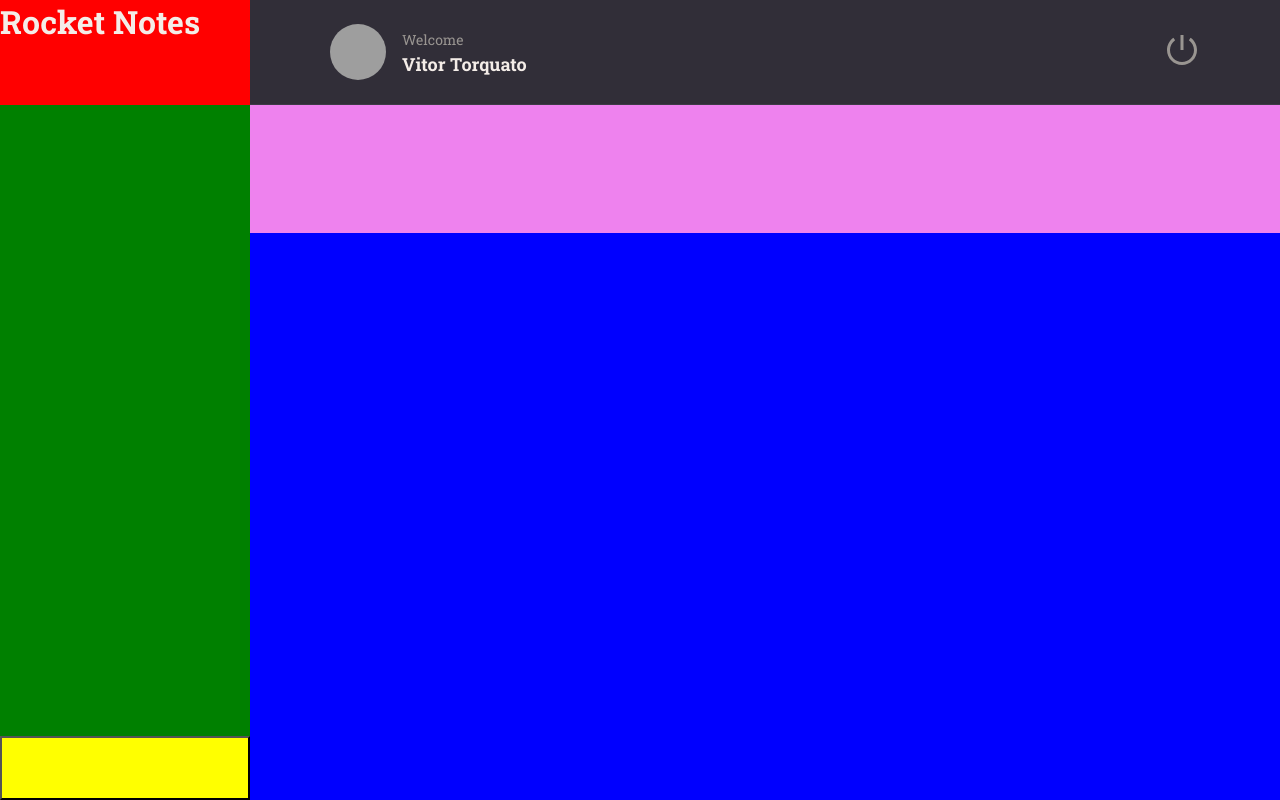
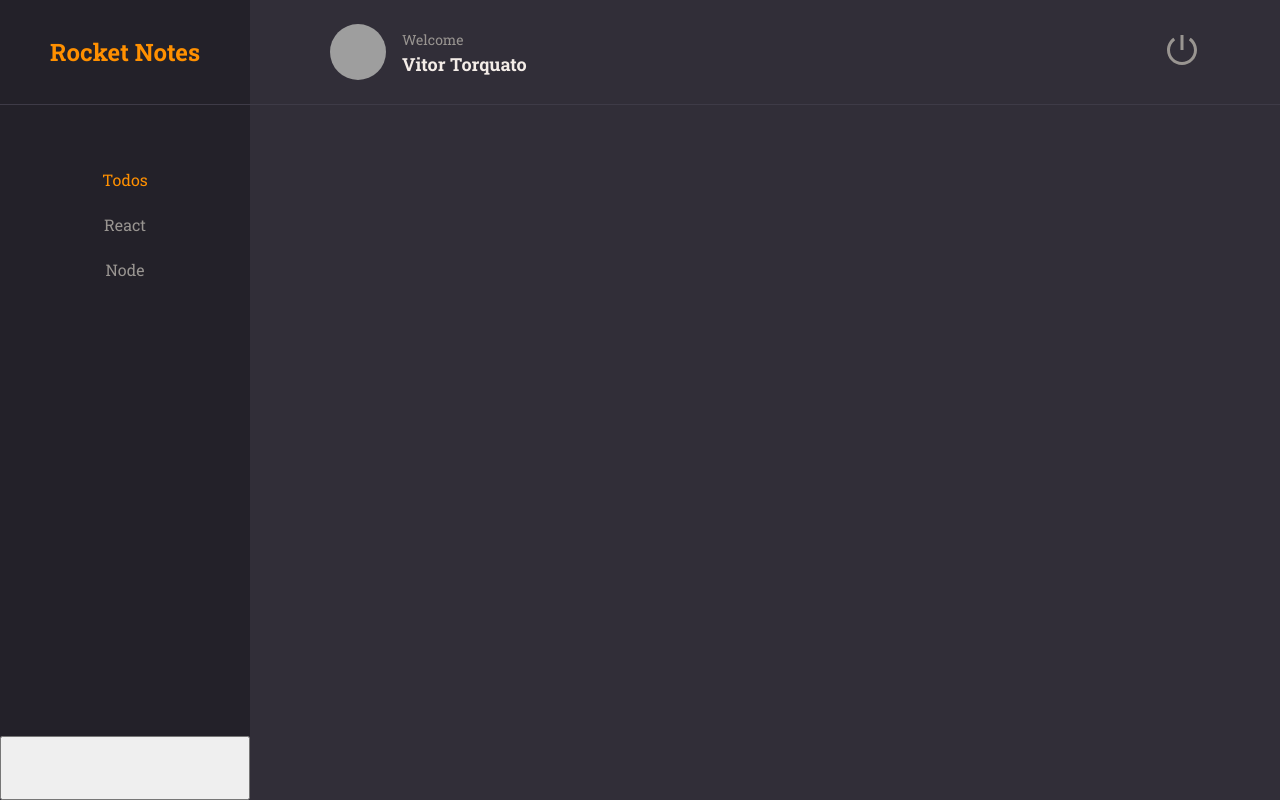
Before and after one commit to VitorTorquato/rocketNotes, a React (Vite) app: page / in a window 1280 px wide. Built offline with nearby package versions, Linux system fonts and the light colour scheme; grey boxes are pictures that could not be loaded.

Commit message:
building

```diff
--- a/src/components/ButtonText/index.jsx
+++ b/src/components/ButtonText/index.jsx
@@ -1,11 +1,12 @@
 import { Container } from "./styles";
 
 
-export function ButtonText({title, ...rest}){
+export function ButtonText({title, isActive = false , ...rest}){
 
     return(
         <Container
             type="button"
+            isActive={isActive}
             {...rest}
         >
             {title}
--- a/src/components/ButtonText/styles.js
+++ b/src/components/ButtonText/styles.js
@@ -1,12 +1,12 @@
 import styled from "styled-components";
-import theme from "../../styles/theme";
+
 
 
 
 export const Container = styled.button`
 
         background: none;
-        color: ${theme.COLORS.ORANGE};
+        color: ${({ theme, isActive }) => isActive ? theme.COLORS.ORANGE : theme.COLORS.GRAY_100};
         border: none;
 
         font-size: 16px;
--- a/src/pages/Home/index.jsx
+++ b/src/pages/Home/index.jsx
@@ -1,6 +1,7 @@
 import { Container, Brand, Menu, Search, Content , NewNote } from "./styles";
 
 import { Header } from '../../components/header';
+import { ButtonText } from '../../components/ButtonText';
 
 
 export function Home(){
@@ -14,6 +15,16 @@
             <Header/>
 
         <Menu>
+
+                <li>
+                    <ButtonText title="Todos" isActive />
+                </li>
+                <li>
+                    <ButtonText title="React"/>
+                </li>
+                <li>
+                    <ButtonText title="Node"/>
+                </li>
 
         </Menu>
 
--- a/src/pages/Home/styles.js
+++ b/src/pages/Home/styles.js
@@ -1,5 +1,6 @@
 import styled from "styled-components";
 import theme from "../../styles/theme";
+
 
 
 export const Container = styled.div`
@@ -21,27 +22,55 @@
 
 export const Brand = styled.div`
     grid-area: brand;
-    background-color: red;
+
+    display:flex;
+    justify-content: center;
+    align-items: center;
+
+    border-bottom-width:1px;
+    border-bottom-style: solid;
+    border-bottom-color: ${theme.COLORS.BACKGROUND_700};
+
+    background-color: ${theme.COLORS.BACKGROUND_900};
+
+    > h1{
+        font-size: 24px;
+        color: ${theme.COLORS.ORANGE};
+    }
+
+
+
 `;
 
 export const Menu = styled.ul`
     grid-area: menu;
-    background-color: green;
+
+
+    background-color: ${theme.COLORS.BACKGROUND_900};
+
+    padding-top: 64px;
+    text-align: center;
+
+
+    > li {
+        margin-bottom: 24px;
+    }
+
 `;
 
 export const Search = styled.div`
     grid-area: search;
-    background-color: violet;
+
 `;
 
 export const Content = styled.div`
     grid-area: content;
-    background-color: blue;
+
 
 `;
 
 export const NewNote = styled.button`
         grid-area: newnote;
-    background-color: yellow;
+
 
 `;
```
